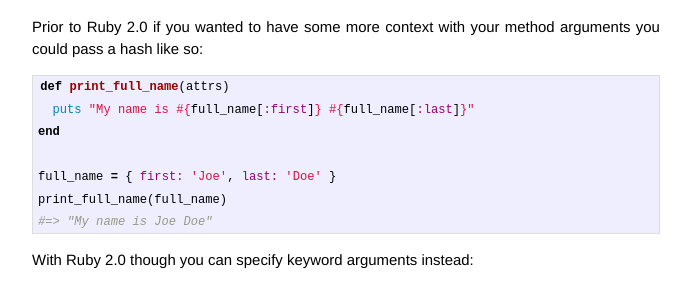
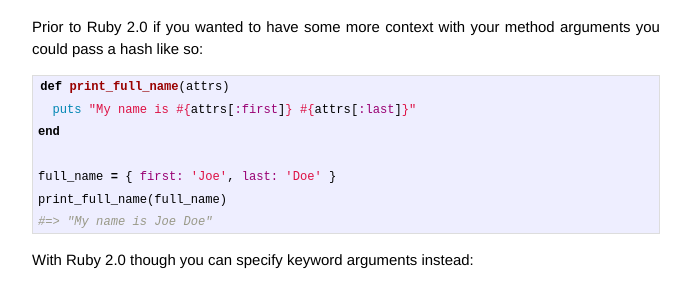
Before and after one commit to Maikon/personal_blog, a Jekyll site: the page built from _posts/2014-09-15-ruby-keyword-arguments.md, in a window 1280 px wide. Shown: the part 343-629 px from the top of the page, without its empty margins (294-985 px from the left). Built offline with Jekyll 4.4.1, drawn with Linux system fonts in a browser that asks for light colours; Markdown is read by kramdown in place of the engine named in the settings; comment, search, counter and statistics services are not loaded.

Commit message:
Fix another typo

````diff
--- a/_posts/2014-09-15-ruby-keyword-arguments.md
+++ b/_posts/2014-09-15-ruby-keyword-arguments.md
@@ -10,7 +10,7 @@ Prior to Ruby 2.0 if you wanted to have some more context with your method argum
 
 ```ruby
 def print_full_name(attrs)
-  puts "My name is #{full_name[:first]} #{full_name[:last]}"
+  puts "My name is #{attrs[:first]} #{attrs[:last]}"
 end
 
 full_name = { first: 'Joe', last: 'Doe' }
````
